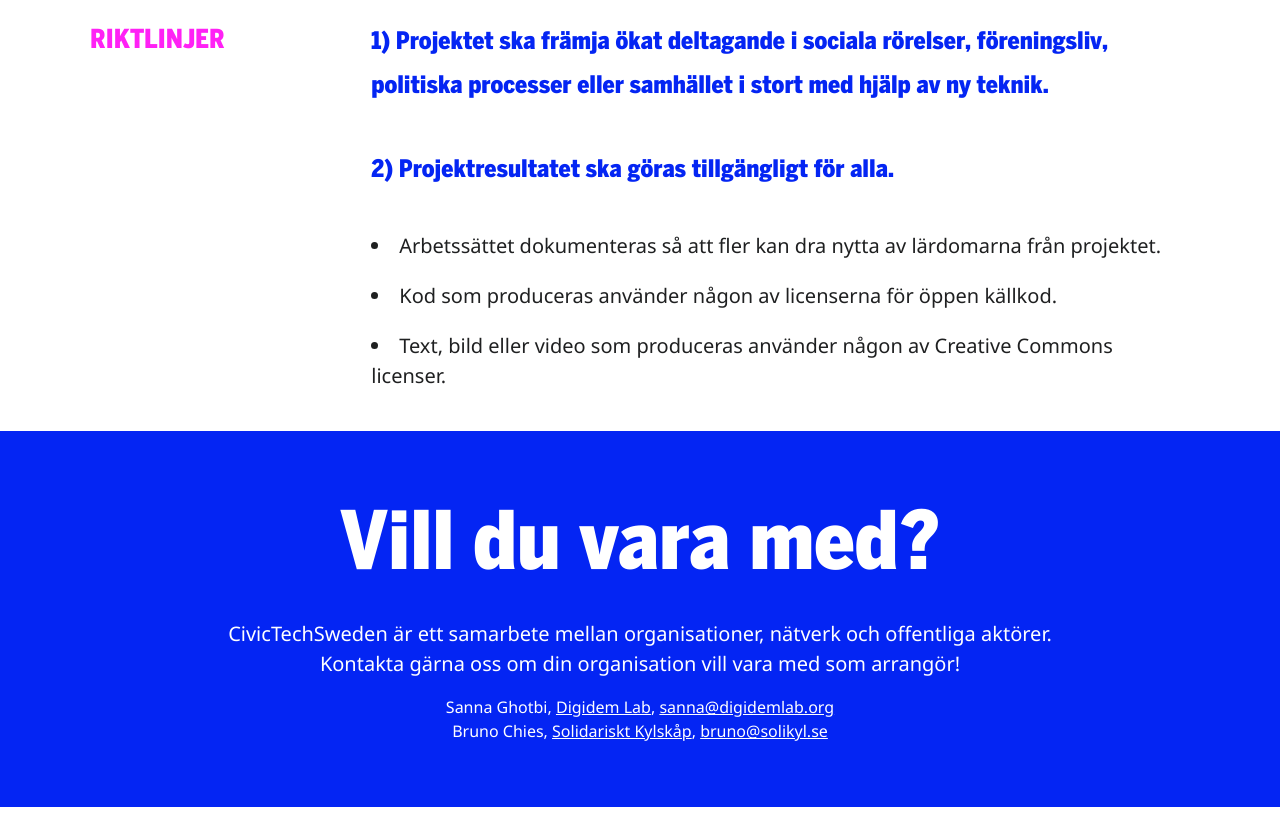
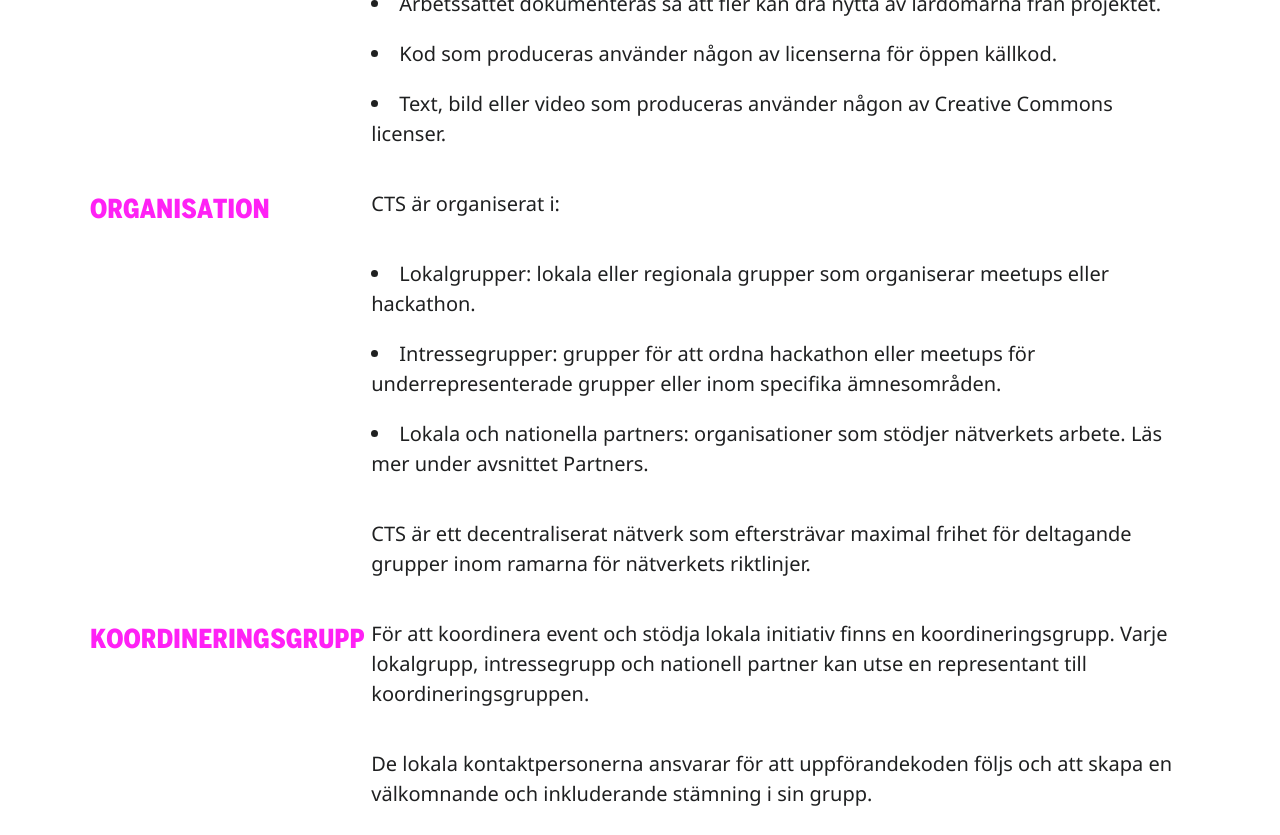
Before and after one commit to civictechsweden/civictech.se, a Jekyll site: the page built from about.md, in a window 1280 px wide and 1400 px high, scrolled down 1098 px. Shown: the top 835 px of the window. Built offline with Jekyll 4.4.1, drawn with Linux system fonts in a browser that asks for light colours; nearby versions of some CDN libraries; some of the changed text lies outside the part shown; grey boxes are pictures that could not be loaded.

Commit message:
code of conduct

```diff
--- a/about.md
+++ b/about.md
@@ -6,24 +6,61 @@
 ---
 
 ## Bakgrund
-CivicTechSweden är ett samarbete mellan organisationer, nätverk och offentliga aktörer som jobbar med digital teknik för samhällsnytta. Genom att arrangera gemensamma hackathons och meetups med olika teman kan vi höja statusen för civic tech och bygga upp ett gemensamt community av utvecklare, designers, aktivister och andra intresserade.
+CivicTechSweden är ett nätverk av personer, organisationer och offentliga aktörer som verkar för att möjligheterna med öppen och fri digitalisering ska komma så många som möjligt till del. De som är aktiva i nätverket utvecklar digitala tjänster för transparens, öppen data och ökat deltagande i politiska processer och sociala rörelser.
 
-## Hackathons
-Vi arrangerar hackathons och meetups med aktörer från civilsamhället och staden. Inspirationen kommer från bland annat franska [f0rk](http://f0rk.fr/) och tyska [Code for Germany](https://codefor.de/en/).
-
+## Arbetsområden
 Vi arbetar inom tre teman:
 
+* Power to the people: Demokrati, deltagande och transparens.
 * Sharing is caring: Kollaborativ ekonomi, gemensamma resurser och hållbar konsumtion.
-* Power to the people: Demokrati, deltagande och transparens.
 * I like to move it: Hållbara transporter, resande och rörlighet.
 
 Deltagande organisationer hjälps åt att samla folk och sprida eventet, introducera projekten och handleda sin projektgrupp.
 
-## Riktlinjer
-> **1) Projektet ska främja ökat deltagande i sociala rörelser, föreningsliv, politiska processer eller samhället i stort med hjälp av ny teknik.**
-
-> **2) Projektresultatet ska göras tillgängligt för alla.**
+## Arbetssätt
+Det som skapas på CTS aktiviteter ska göras tillgängligt för alla. Beroende på vad det är för projekt sker det genom att:
 
 * Arbetssättet dokumenteras så att fler kan dra nytta av lärdomarna från projektet.
 * Kod som produceras använder någon av licenserna för öppen källkod.
 * Text, bild eller video som produceras använder någon av Creative Commons licenser.
+
+## Organisation
+CTS är organiserat i:
+* Lokalgrupper: lokala eller regionala grupper som organiserar meetups eller hackathon.
+* Intressegrupper: grupper för att ordna hackathon eller meetups för underrepresenterade grupper eller inom specifika ämnesområden.
+* Lokala och nationella partners: organisationer som stödjer nätverkets arbete. Läs mer under avsnittet Partners.
+
+CTS är ett decentraliserat nätverk som eftersträvar maximal frihet för deltagande grupper inom ramarna för nätverkets riktlinjer.
+
+## Koordineringsgrupp
+
+För att koordinera event och stödja lokala initiativ finns en koordineringsgrupp. Varje lokalgrupp, intressegrupp och nationell partner kan utse en representant till koordineringsgruppen.
+
+De lokala kontaktpersonerna ansvarar för att uppförandekoden följs och att skapa en välkomnande och inkluderande stämning i sin grupp.
+
+Koordineringsgruppen är ansvarig för att uppförandekoden följs på nationella aktiviteter och i digitala forum. Kontaktpersonerna och koordineringsgruppen kan utesluta personer som inte följer uppförandekoden från CTS aktiviteter och digitala forum.
+
+## Starta en grupp
+
+Den som vill starta en lokalgrupp eller intressegrupp kan göra det genom att kontakta CTS på admin@digidemlab.org. Koordineringsgruppen diskuterar med den intresserade parten om det är lämpligt att inleda ett samarbete. Om ett samarbete inleds kommer CTS koordineringsgrupp och nationella samarbetspartners att vara till hjälp i organiseringen av meetups och hackathon.
+
+
+## Partners
+
+Organisationer, nätverk, företag och offentliga aktörer som huvudsakligen arbetar inom CTS arbetsområden är välkomna i nätverket, som lokala eller nationella partners. Lokala partners hjälper till med hackathons eller meetups genom mobilisering, kunskapsdelning eller ekonomiskt stöd. Nationella partners behöver godkännas av koordineringsgruppen, och bidrar med resurser till mobilisering och spridning nationellt.
+
+## Beteende mot varandra
+CTS förväntar sig att alla nätverkets aktiviteter och digitala forum:
+
+* Är säkra och respektfulla platser för alla deltagare
+* Är platser där alla fritt kan uttrycka sin identitet.
+* Tar till vara på deltagarnas kunskap och värdesätter allas idéer, erfarenheter och arbete.
+* Inte utgår från att alla kommer från samma sammanhang och uppmuntrar till frågor.
+* Hittar sätt för alla att kunna bidra med sin kunskap (teknisk eller inte) och energi.
+* Använder språk som "ja/och", inte "nej/men"
+* Uppmuntrar deltagare till att lyssna lika mycket som de pratar.
+* Prioriterar deltagande och insatser från de som ofta utesluts från civic tech-världen.
+* Arbeta för ett community som är representativt i sin planering, design och implementering av civic tech. Det innebär att uppmuntra deltagande från kvinnor, minoriteter och marginaliserade grupper.
+* Aktivt involvera civilsamhälle och de som har erfarenhet och expertis inom beslutsfattande processer.
+* Ser till att relationerna och samtalen mellan community-medlemmar, offentliga aktörer och partners är respektfulla och produktiva.
+* Är platser fria från diskriminering och trakasserier.
```
